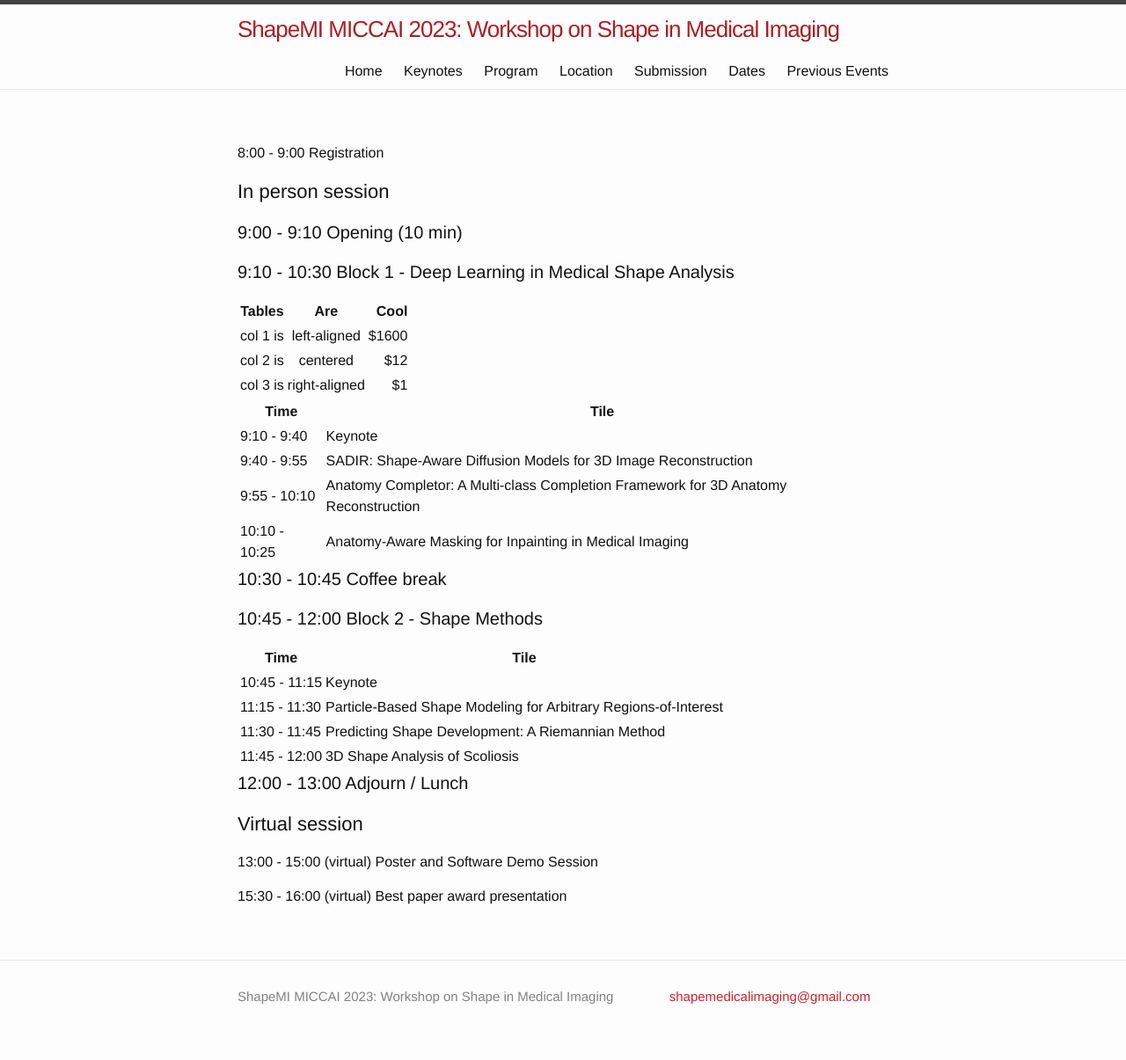
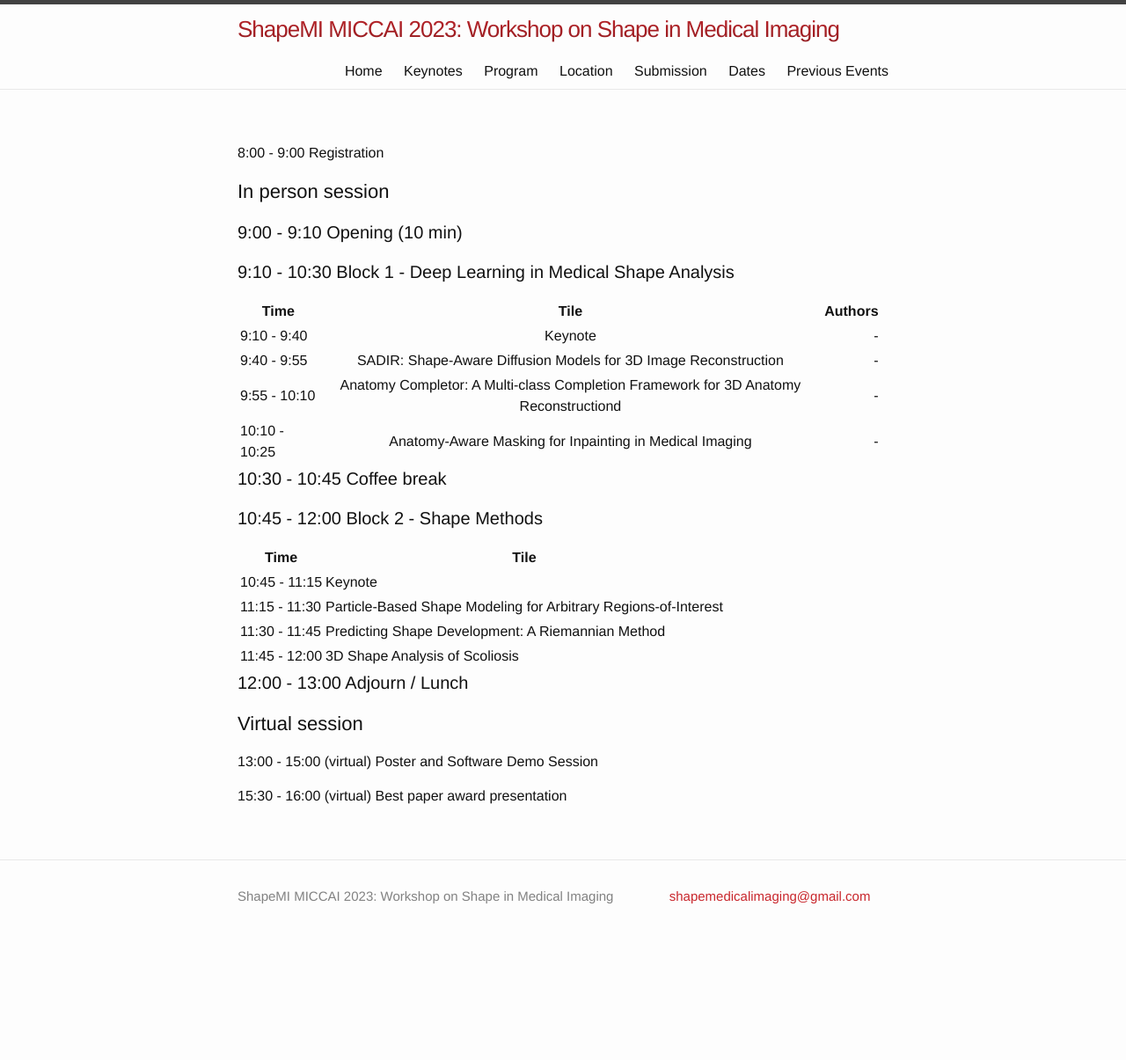
Before and after one commit to shapemi/shapemi.github.io, a Jekyll site: the page built from program/index.md, in a window 1280 px wide. Shown: the whole page at 88% size. Built offline with Jekyll 4.4.1, drawn with Linux system fonts in a browser that asks for light colours; our own code applies the rules of GitHub Pages for plain Markdown files; after the commit the page ends 1091 px from its top, so only the background shows below that.

Commit message:
Update index.md

```diff
--- a/program/index.md
+++ b/program/index.md
@@ -7,19 +7,13 @@
 
 ## 9:10 - 10:30 Block 1 - Deep Learning in Medical Shape Analysis <br>
 
-| Tables   |      Are      |  Cool |
+| Time   |      Tile      |  Authors |
 |----------|:-------------:|------:|
-| col 1 is |  left-aligned | $1600 |
-| col 2 is |    centered   |   $12 |
-| col 3 is | right-aligned |    $1 |
+| 9:10 - 9:40 |  Keynote | -|
+| 9:40 - 9:55 |  SADIR: Shape-Aware Diffusion Models for 3D Image Reconstruction   |   - |
+| 9:55 - 10:10 | Anatomy Completor: A Multi-class Completion Framework for 3D Anatomy Reconstructiond |    -|
+| 10:10 - 10:25 | Anatomy-Aware Masking for Inpainting in Medical Imaging |    - | <br>
 
-
-| Time    | Tile |
-|  -------- | -------  |
-| 9:10 - 9:40  | Keynote    |
-| 9:40 - 9:55 | SADIR: Shape-Aware Diffusion Models for 3D Image Reconstruction    |
-| 9:55 - 10:10    | Anatomy Completor: A Multi-class Completion Framework for 3D Anatomy Reconstruction    |
-| 10:10 - 10:25    | Anatomy-Aware Masking for Inpainting in Medical Imaging    | <br>
 
 ## 10:30 - 10:45 Coffee break <br>
 
```
